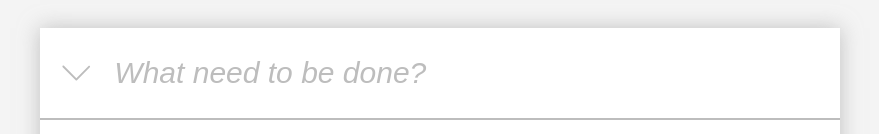
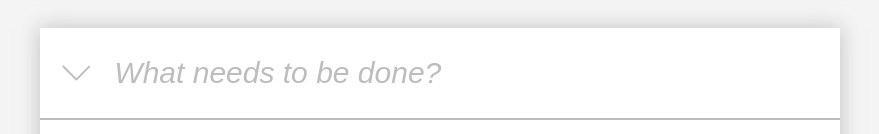
Before and after one commit to valdemar-leontev/mindbox-todo, a React (Create React App) app: page / in a window 1280 px wide. Shown: the part 198-332 px from the top of the page, without its empty margins (200-1079 px from the left). Built offline with nearby package versions, Linux system fonts and the light colour scheme.

Commit message:
more tests

```diff
--- a/src/components/creation-bar/creation-bar.tsx
+++ b/src/components/creation-bar/creation-bar.tsx
@@ -60,6 +60,7 @@ export const CreationBar = () => {
     return (
         <Wrapper>
             <ArrowDownIcon
+                data-testid='arrow-down-icon'
                 style={collapseMode ? { transform: 'rotate(180deg)' } : {}}
                 onClick={() => dispatch(toggleCollapseMode())}
                 size={appConstants.appearance.bigIconSize}
@@ -68,7 +69,7 @@ export const CreationBar = () => {
             <input
                 ref={inputRef}
                 type="text"
-                placeholder='What need to be done?'
+                placeholder='What needs to be done?'
                 onKeyDown={(e) => {
                     if (e.key === 'Enter') {
                         if (inputRef && inputRef.current) {
```
Also changed, not shown: 1 other file (tests, documents, lock files or other folders).
